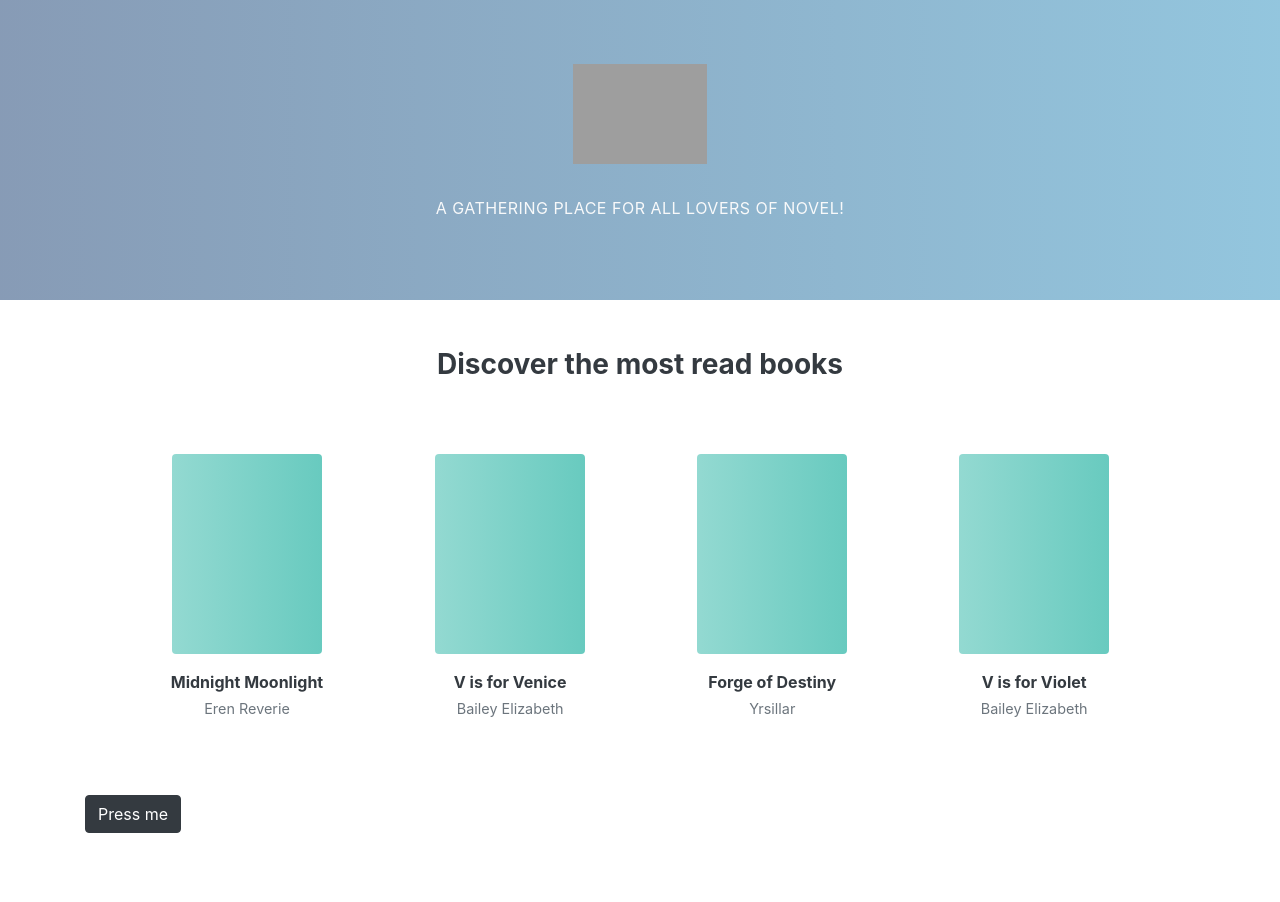
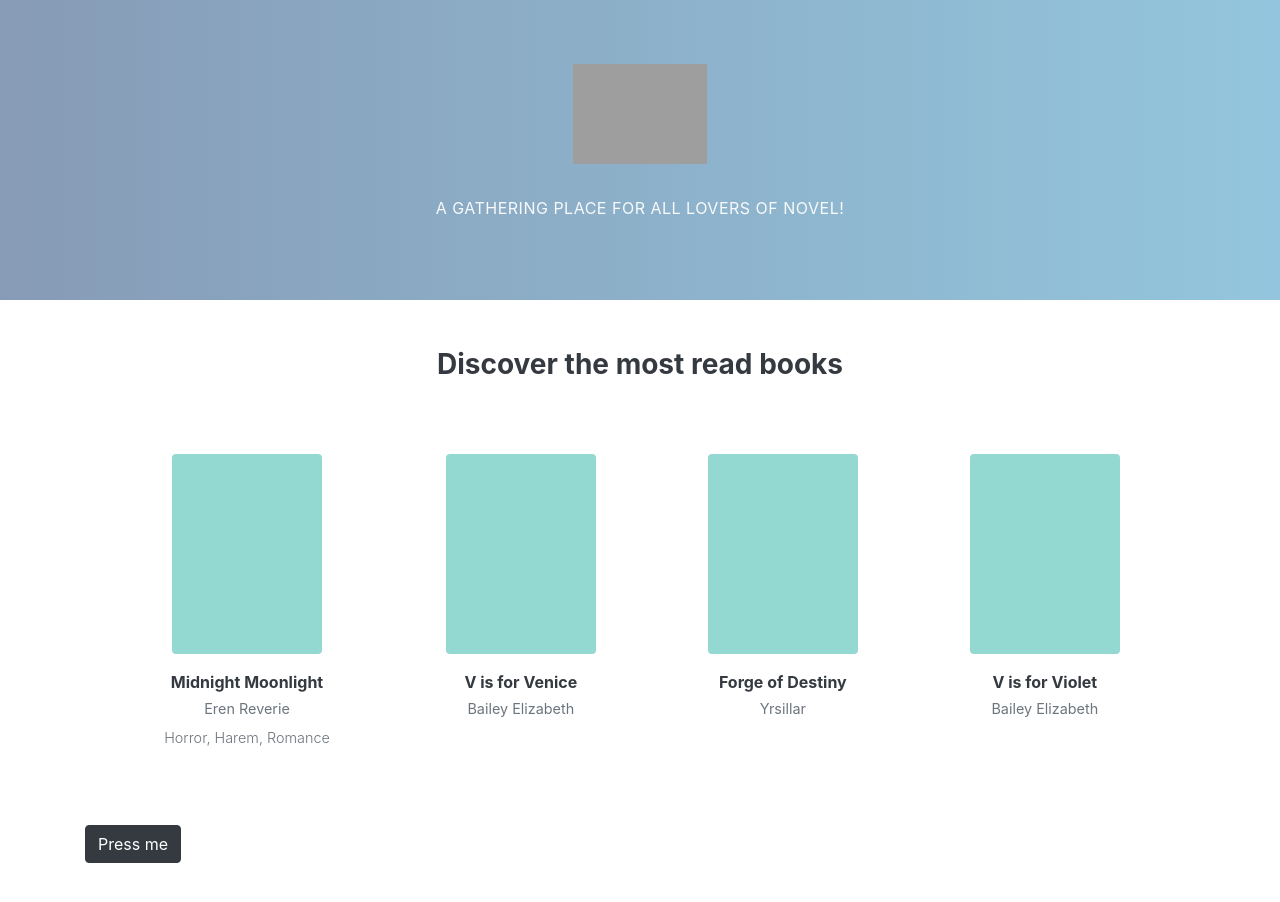
Before and after one commit to eudzb/neovel, an Angular app: page / in a window 1280 px wide. Shown: the top 902 px of the page. Before the commit the page ends 881 px from the top, so only its background shows below. Built offline with nearby package versions, Linux system fonts and the light colour scheme; grey boxes are pictures that could not be loaded.

Commit message:
update book list

```diff
--- a/src/app/components/book-list/book-list.component.html
+++ b/src/app/components/book-list/book-list.component.html
@@ -1,6 +1,8 @@
-<div class="p-2 d-flex flex-column align-items-center my-3 mx-5">
+<div class="p-2 d-flex flex-column align-items-center my-3 mx-5 rounded book-section">
   <div class="book rounded mb-3"></div>
   <span class="font-weight-bold text-dark">{{name}}</span>
   <span class="my-1 sm-text text-muted" *ngFor="let a of authors">{{a}}</span>
-  <span class="my-1 sm-text text-muted font-weight-light" *ngFor="let g of genre.slice(1)">{{g}}</span>
+  <div class="d-flex">
+    <span class="m-1 sm-text text-muted font-weight-light" *ngFor="let g of genre.slice(0, 2)">{{g}}</span>
+  </div>
 </div>
--- a/src/app/components/book-list/book-list.component.scss
+++ b/src/app/components/book-list/book-list.component.scss
@@ -1,9 +1,21 @@
+.book-section {
+  cursor: pointer;
+}
+
 .book {
   height: 200px;
   width: 150px;
-  background: linear-gradient(to right, rgba(40, 180, 164, 0.5), rgba(40, 180, 164, 0.7));
+  transition: .3 ease;
+  -webkit-transition: background-color 300ms linear;
+  -ms-transition: background-color 300ms linear;
+  transition: background-color 300ms linear;
+  background: rgba(40, 180, 164, 0.5);
+}
+
+.book-section:hover .book {
+  background: rgba(40, 180, 164, 0.7);
 }
 
 .sm-text {
-  font-size: .9rem;
+  font-size: 0.9rem;
 }
```
